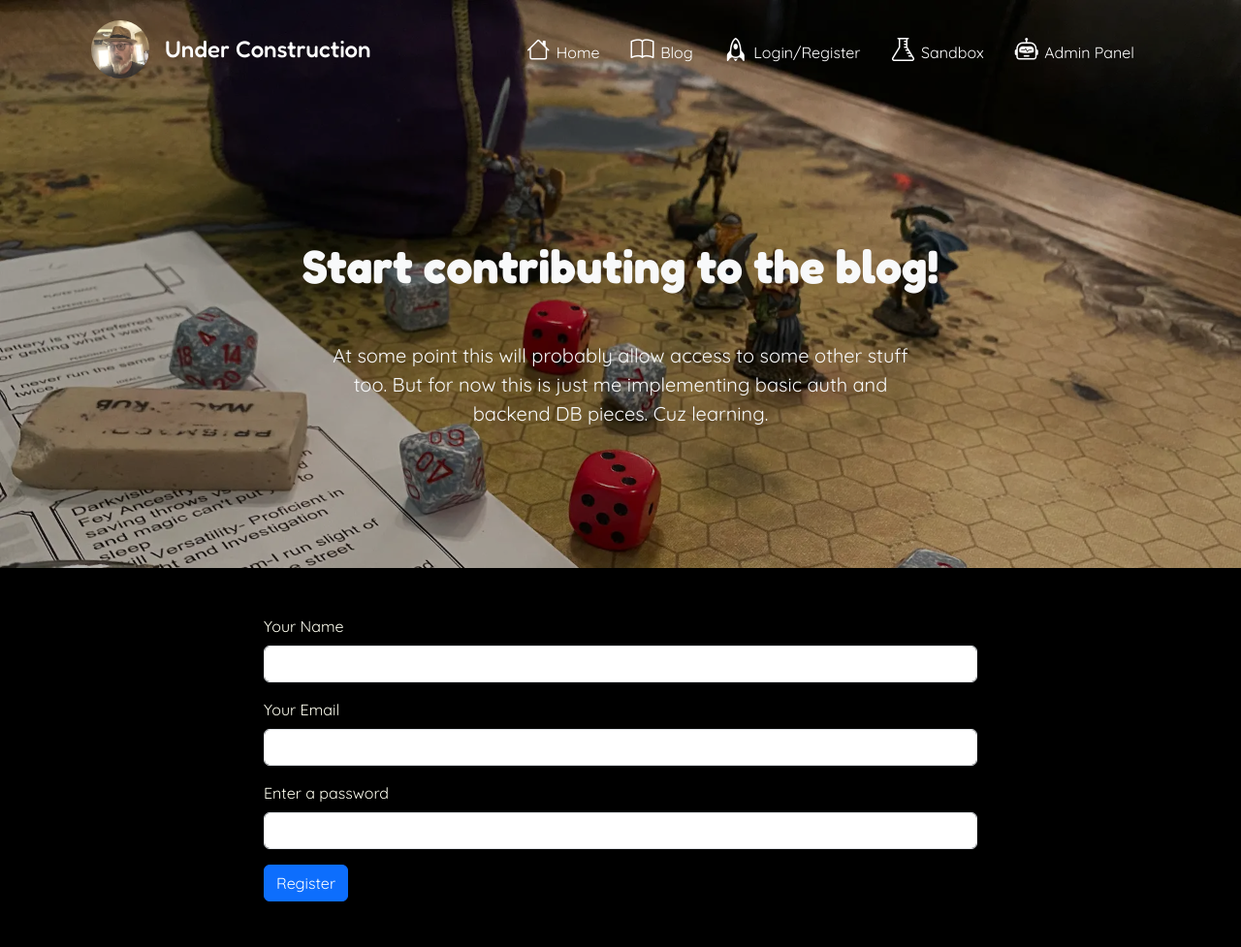
After one commit to LeaDD/personal-site, a Flask app: page /register in a window 1280 px wide. The commit adds this page. Shown: the top 977 px of the page at 97% size. Run offline with Flask 3, Linux system fonts and the light colour scheme; some libraries are stand-ins or nearby versions.

Commit message:
Add register route.

```diff
--- a/app.py
+++ b/app.py
@@ -1,31 +1,110 @@
 from dotenv import load_dotenv
-from flask import Flask, render_template
+from flask import Flask, render_template, redirect, url_for, flash
+from sqlalchemy.orm import DeclarativeBase, relationship, Mapped, mapped_column
+from flask_login import LoginManager, login_user, UserMixin
+import os
+from forms import RegisterForm, LoginForm
+from flask_bootstrap import Bootstrap5
 from flask_sqlalchemy import SQLAlchemy
+from sqlalchemy import Integer, String, Text, ForeignKey
+from typing import List
+from datetime import datetime
+from werkzeug.security import generate_password_hash
+from slugify import slugify
 
-from sqlalchemy.orm import DeclarativeBase, relationship, Mapped, mapped_column
-import os
 
 load_dotenv()
 
 app = Flask(__name__)
-app.config["SECRET_KEY"] = os.getenv("MY_SECRET_KEY")
+app.config["SECRET_KEY"] = os.getenv("MY_SECRET_KEY", "dev_key_for_local_testing")
 
+bootstrap = Bootstrap5(app)
 
+#############################################
+# Configure Flask login manager
+#############################################
+# login_manager = LoginManager()
+# login_manager.init_app(app)
+
+#############################################
 # Create database
+#############################################
 class Base(DeclarativeBase):
     pass
-
 
 app.config["SQLALCHEMY_DATABASE_URI"] = os.environ.get("DB_URI", "sqlite:///posts.db")
 db = SQLAlchemy(model_class=Base)
 db.init_app(app)
 
+#############################################
+# Configure models
+#############################################
+class User(UserMixin, db.Model):
+    __tablename__ = "users"
 
+    id: Mapped[int] = mapped_column(Integer, primary_key=True)
+    email: Mapped[str] = mapped_column(String(100), unique=True, nullable=False)
+    password: Mapped[str] = mapped_column(String(100), nullable=False)
+    name: Mapped[str] = mapped_column(String(100), nullable=False)
+    admin: Mapped[bool] = mapped_column(default=False, nullable=False)
+    is_active: Mapped[bool] = mapped_column(default=True, nullable=False)
+
+    posts: Mapped[List["BlogPost"]] = relationship(back_populates="author")
+    comments: Mapped[List["Comment"]] = relationship(back_populates="comment_author")
+
+
+class BlogPost(db.Model):
+    __tablename__ = "blog_posts"
+
+    id: Mapped[int] = mapped_column(Integer, primary_key=True)
+    author_id: Mapped[int] = mapped_column(ForeignKey("users.id"), nullable=False)
+    author: Mapped["User"] = relationship(back_populates="posts")
+
+    title: Mapped[str] = mapped_column(String(250), unique=True, nullable=False)
+    subtitle: Mapped[str] = mapped_column(String(250), nullable=False)
+    date: Mapped[datetime] = mapped_column(default=datetime.utcnow, nullable=False)
+    updated_at: Mapped[datetime] = mapped_column(
+        default=datetime.utcnow, onupdate=datetime.utcnow
+    )
+    is_published: Mapped[bool] = mapped_column(default=True, nullable=False)
+    body: Mapped[str] = mapped_column(Text, nullable=False)
+    img_url: Mapped[str] = mapped_column(String(250), nullable=True)
+    slug: Mapped[str] = mapped_column(String(250), unique=True, nullable=False)
+
+    comments: Mapped[List["Comment"]] = relationship(
+        back_populates="parent_post",
+        cascade="all, delete",  # Auto delete comments if a post is deleted
+    )
+
+    def generate_slug(self):
+        self.slug = slugify(self.title)
+
+
+class Comment(db.Model):
+    __tablename__ = "comments"
+
+    id: Mapped[int] = mapped_column(Integer, primary_key=True)
+    comment: Mapped[str] = mapped_column(String(1000), nullable=False)
+
+    commenter_id: Mapped[int] = mapped_column(ForeignKey("users.id"), nullable=False)
+    comment_author: Mapped["User"] = relationship(back_populates="comments")
+    created_at: Mapped[datetime] = mapped_column(default=datetime.utcnow)
+
+    post_id: Mapped["BlogPost"] = mapped_column(
+        ForeignKey("blog_posts.id"), nullable=False
+    )
+    parent_post: Mapped["BlogPost"] = relationship(back_populates="comments")
+
+#############################################
+# Routes
+#############################################
+
+# Home page
 @app.route("/")
 def home():
     return render_template("index.html")
 
-
+# Blog main page
 @app.route("/blog")
 def blog_posts():
     dummy_posts = [
@@ -60,6 +139,31 @@
     ]
     return render_template("blog.html", all_posts=dummy_posts)
 
+# Register new user
+@app.route("/register", methods=["GET", "POST"])
+def register():
+    registration_form = RegisterForm()
+    if registration_form.validate_on_submit():
+        user_email = registration_form.email.data
+        if db.session.execute(db.Select(User).where(User.email == user_email)).scalar_one_or_none():
+            flash("An account with that email is already registered. Please login")
+            # return redirect(url_for("login"))
+        else:
+            hashed_and_salted_pw = generate_password_hash(
+                registration_form.password.data, method="pbkdf2:sha256", salt_length=10
+            )
+            new_user = User(
+                email=user_email,
+                password=hashed_and_salted_pw,
+                name=registration_form.name.data,
+            )
+            db.session.add(new_user)
+            db.session.commit()
+
+            login_user(new_user)
+            return redirect(url_for("blog_posts"))
+    return render_template("register.html", form=registration_form)
+
 
 if __name__ == "__main__":
     app.run(debug=True)
--- a/forms.py
+++ b/forms.py
@@ -0,0 +1,23 @@
+from flask_wtf import FlaskForm
+from wtforms import StringField, PasswordField, SubmitField
+from wtforms.validators import DataRequired, Email, Length, URL
+
+
+class RegisterForm(FlaskForm):
+    name = StringField("Your Name", validators=[DataRequired()])
+    email = StringField("Your Email", validators=[DataRequired(), Email()])
+    password = PasswordField("Enter a password", validators=[DataRequired()])
+    submit = SubmitField("Register")
+
+
+class LoginForm(FlaskForm):
+    email = StringField("Enter your email", validators=[DataRequired()])
+    password = PasswordField("Enter your password", validators=[DataRequired()])
+    login = SubmitField("Login")
+
+
+# class CreatePostForm(FlaskForm):
+#     title = StringField("Blog Post Title", validators=[DataRequired()])
+#     subtitle = StringField("Subtitle", validators=[DataRequired()])
+#     img_url = StringField("Blog Image URL", validators=[DataRequired(), URL()])
+#     body =
--- a/requirements.txt
+++ b/requirements.txt
@@ -5,6 +5,7 @@
 Flask==3.1.1
 Flask-Login==0.6.3
 Flask-SQLAlchemy==3.1.1
+Flask-WTF==1.2.2
 greenlet==3.2.3
 gunicorn==23.0.0
 itsdangerous==2.2.0
@@ -15,3 +16,4 @@
 SQLAlchemy==2.0.41
 typing_extensions==4.14.0
 Werkzeug==3.1.3
+WTForms==3.2.1
--- a/templates/base.html
+++ b/templates/base.html
@@ -19,7 +19,7 @@
     />
     <link
       rel="stylesheet"
-      href="https://cdn.jsdelivr.net/npm/bootstrap-icons@1.11.3/font/bootstrap-icons.css"
+      href="https://cdn.jsdelivr.net/npm/bootstrap-icons@1.13.1/font/bootstrap-icons.css"
     />
     <link rel="stylesheet" href="../static/css/style.css" />
     <link
--- a/templates/footer.html
+++ b/templates/footer.html
@@ -19,10 +19,10 @@
               >
             </li>
             <li class="nav-item mb-2 mx-3">
-              <a href="#" class="nav-link p-0 text-light">Coming</a>
+              <a href="#" class="nav-link p-0 text-light">Login/Register</a>
             </li>
             <li class="nav-item mb-2 mx-3">
-              <a href="#" class="nav-link p-0 text-light">Soon</a>
+              <a href="#" class="nav-link p-0 text-light">Sandbox</a>
             </li>
             <!-- <li class="nav-item mb-2">
                   <a href="#" class="nav-link p-0 text-body-secondary">About</a>
--- a/templates/header.html
+++ b/templates/header.html
@@ -65,13 +65,19 @@
                 <li class="nav-item">
                   <a class="nav-link text-white px-3" href="#">
                     <i class="bi bi-rocket" style="font-size: 24px"> </i>
+                    Login/Register
+                  </a>
+                </li>
+                <li class="nav-item">
+                  <a class="nav-link text-white px-3" href="#">
+                    <i class="bi bi-flask" style="font-size: 24px"> </i>
                     Sandbox
                   </a>
                 </li>
                 <li class="nav-item">
                   <a class="nav-link text-white px-3" href="#">
                     <i class="bi bi-robot" style="font-size: 24px"> </i>
-                    Login
+                    Admin Panel
                   </a>
                 </li>
               </ul>
--- /dev/null
+++ b/templates/register.html
@@ -0,0 +1,33 @@
+{% from "bootstrap5/form.html" import render_form %} {% extends "base.html" %}
+{% block content %}
+
+<section class="position-relative">
+  <div class="px-4 py-5 my-5 text-center text-light">
+    <h1 class="display-5 fw-bold my-5">Start contributing to the blog!</h1>
+    <div class="col-lg-6 mx-auto">
+      <p class="lead my-5">
+        At some point this will probably allow access to some other stuff too.
+        But for now this is just me implementing basic auth and backend DB
+        pieces. Cuz learning.
+      </p>
+      <!-- <div class="d-grid gap-2 d-sm-flex justify-content-sm-center">
+    <button type="button" class="btn btn-primary btn-lg px-4 gap-3">
+      Primary button
+    </button>
+    <button type="button" class="btn btn-outline-secondary btn-lg px-4">
+      Secondary
+    </button>
+  </div> -->
+    </div>
+  </div>
+</section>
+
+<section class="section-bg">
+  <div class="container">
+    <div class="row">
+      <div class="col-lg-8 col-md-10 mx-auto my-5">{{ render_form(form) }}</div>
+    </div>
+  </div>
+</section>
+
+{% endblock %}
```
Also changed, not shown: models.py (deleted, +0 -64 lines), instance/posts.db.
